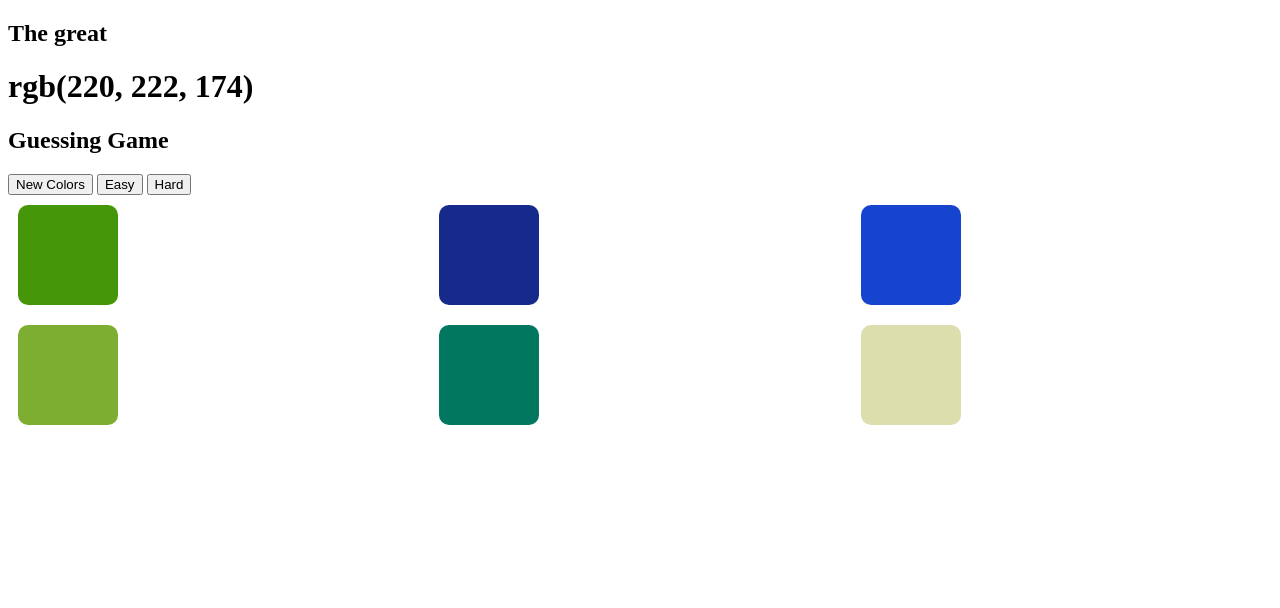
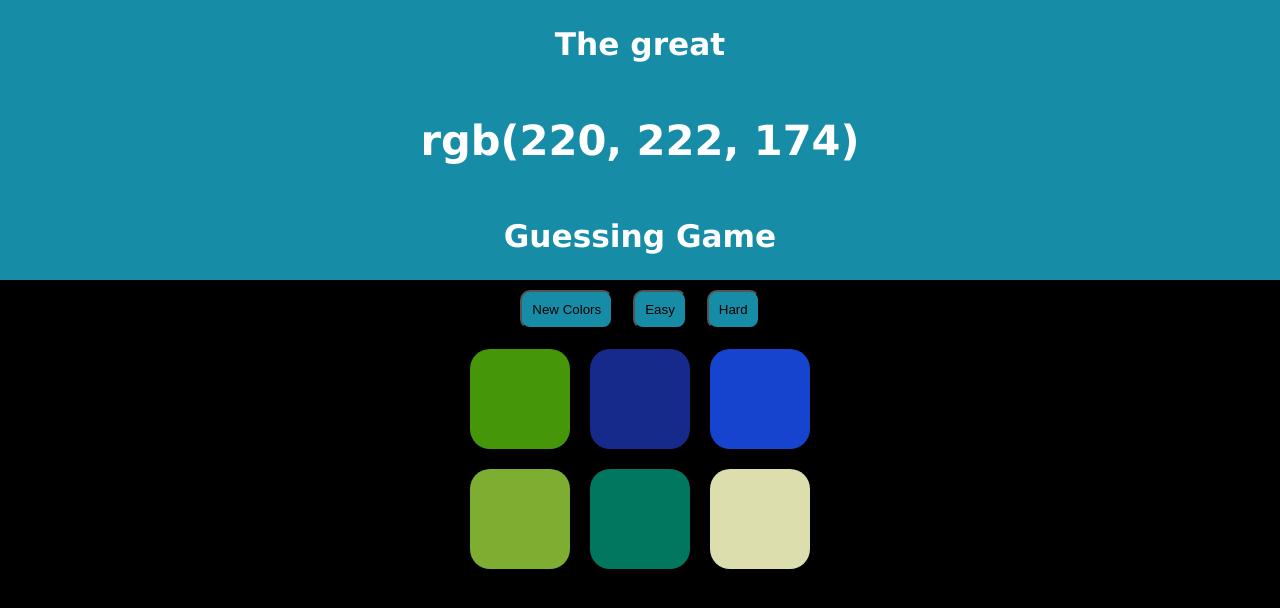
Before and after one commit to jorgeherrero00/Worksheet-4b, a plain HTML site: page ws4b/index.html in a window 1280 px wide. Drawn offline with Linux system fonts and the light colour scheme.

Commit message:
Añadiendo estilos al ejercicio

```diff
--- a/ws4b/css/main.css
+++ b/ws4b/css/main.css
@@ -1,3 +1,9 @@
+body{
+    margin:0;
+    font-family: Verdana, Geneva, Tahoma, sans-serif;
+    background-color: black;
+
+}
 #div1,#div2,#div3,#div4,#div5,#div6{
     width: 100px;
     height: 100px;
@@ -6,8 +12,43 @@
     margin: 10px;
 }
 
-.body{
+#header{
+    display: flex;
+    flex-direction: column;
+    align-items: center;
+    justify-content: center;
+    background-color: #178CA6;
+    color: white;
+    font-size: 1.3rem;
+}
+
+
+nav{
+    display: flex;
+    flex-direction: row;
+    align-items: center;
+    justify-content: center;
+    color:#178CA6 ;
+    text-decoration: none;
+}
+
+nav button{
+    margin: 10px;
+    background-color: #178CA6;
+    padding: 10px;
+    border-radius: 10px;
+}
+section{
     display: grid;
+    grid-template-columns: repeat(3,1fr);
+    width: fit-content;
 
-    grid-template-columns: repeat(3,1fr);
+
 }
+
+main{
+    display: flex;
+    justify-content: center;
+    align-items: center;
+
+}
--- a/ws4b/index.html
+++ b/ws4b/index.html
@@ -14,18 +14,22 @@
         <h2 id="cabecera2">Guessing Game</h2>
     </div>
 
+<nav>
     <button id="newColor">New Colors</button>
     <button id="facil">Easy</button>
     <button id="dificil">Hard</button>
+</nav>
 
-    <section class="body">
+
+    <main>
+    <section class="body" >
         <div id="div1" class="div"></div>
         <div id="div2" class="div"></div>
         <div id="div3" class="div"></div>
         <div id="div4" class="div"></div>
         <div id="div5" class="div"></div>
         <div id="div6" class="div"></div>
-    </section>
+    </section></main>
 
 
 </body>
--- a/ws4b/index.js
+++ b/ws4b/index.js
@@ -5,7 +5,8 @@ window.onload = () =>{
     var divs = document.querySelectorAll('.div');
     for(let i = 0; i<divs.length; i++){
          divs[i].style.backgroundColor=generarColor();
-    }
+         divs[i].style.borderRadius='20px';
+        }
 
     numAleatorio0y6 = Math.floor(Math.random() * 6);
     divs[numAleatorio0y6].style.backgroundColor=solucion;
```
